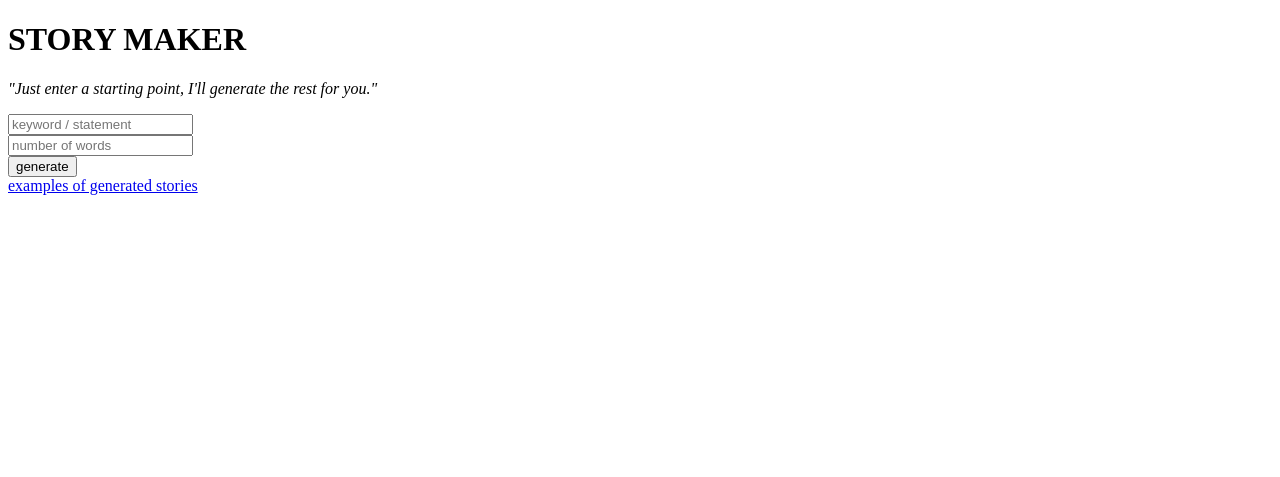
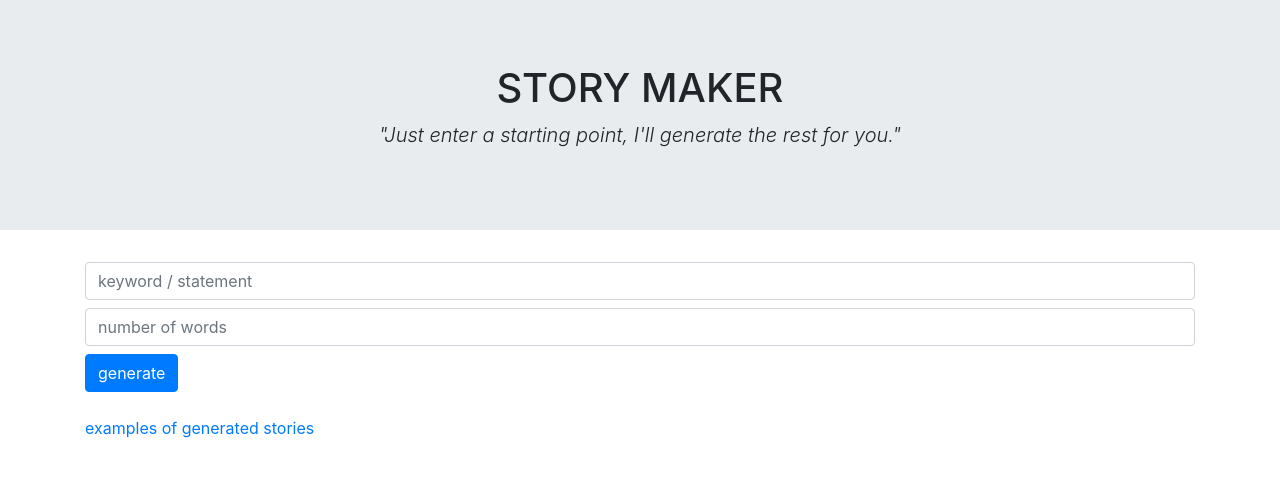
Before and after one commit to martinoywa/story-maker, a Python web app: template templates/index.html in a window 1280 px wide. Shown: the top 477 px of the page. Run offline with Jinja, Linux system fonts and the light colour scheme; the template is opened without the code that fills it, so the values that code supplies are empty; some libraries are stand-ins or nearby versions.

Commit message:
added style to templates

```diff
--- a/templates/index.html
+++ b/templates/index.html
@@ -4,18 +4,26 @@
     <meta charset="UTF-8">
     <meta name="viewport" content="width=device-width, initial-scale=1.0">
     <meta http-equiv="X-UA-Compatible" content="ie=edge">
+    <link href="{{ url_for('static', filename='css/bootstrap.min.css') }}" rel="stylesheet">
+    <link href="{{ url_for('static', filename='css/main.css') }}" rel="stylesheet">
     <title>Story Maker</title>
 </head>
 <body>
-    <h1>STORY MAKER</h1>
-    <p><i>"Just enter a starting point, I'll generate the rest for you."</i></p>
-    <form method="POST">
-        <input type="text" placeholder="keyword / statement" name="prime">
-        <br />
-        <input type="number" placeholder="number of words" name="size">
-        <br />
-        <button type="submit">generate</button>
-    </form>
-    <a href="{{ url_for('main.examples') }}">examples of generated stories</a>
+    <div class="jumbotron text-center jumbotron-fluid">
+        <div class="container">
+            <h1>STORY MAKER</h1>
+            <p class="lead"><i>"Just enter a starting point, I'll generate the rest for you."</i></p>
+        </div>
+    </div>
+    <div class="container form-group">
+        <form method="POST">
+            <input type="text" placeholder="keyword / statement" name="prime" class="form-control mb-2 mr-sm-2">
+            <input type="number" placeholder="number of words" name="size" class="form-control mb-2 mr-sm-2">
+            <button type="submit" class="btn btn-primary mb-2 mr-sm-2">generate</button>
+        </form>
+    </div>
+    <div class="container text-left">
+        <a href="{{ url_for('main.examples') }}">examples of generated stories</a>
+    </div>
 </body>
 </html>
```
Also changed, not shown: templates/story.html (+11 -4 lines).
